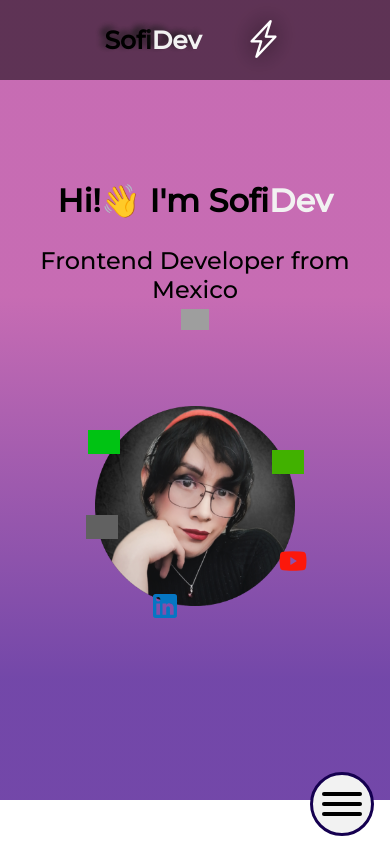
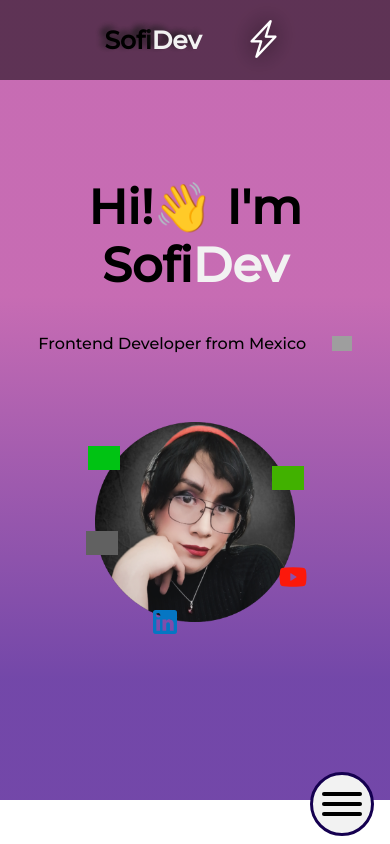
Before and after one commit to SofiDevO/SofiDev-landingpage, a PHP site: page / in a window 390 px wide. Run offline with PHP 8.4, Linux system fonts and the light colour scheme; grey boxes are pictures that could not be loaded.

Commit message:
Cqambios en responsive

```diff
--- a/Styles/styles.css
+++ b/Styles/styles.css
@@ -45,7 +45,7 @@ padding: 15px;
 h1 {
 
   color: var(--pure-black);
-  font-size: 2em;
+  font-size: 3em;
   text-align: center;
   font-weight: 600;
 }
@@ -61,20 +61,20 @@ h1 span:hover {
 
 
 #hero h2 {
-  font-size: 1.5em;
+  font-size: 1em;
   text-align: center;
   font-weight: 500;
   display: flex;
   align-content: center;
   align-items: center;
   justify-content: space-evenly;
-  gap: 5px;
+  gap: 2px;
   flex-wrap: wrap;
   padding: 0 0 56px 0;
 }
 
 .mexico-bandera{
-  width: 28px;
+  width: 20px;
 
 }
 
@@ -167,12 +167,13 @@ h1 span:hover {
   }
 
   #hero h1 {
-    font-size: 2.5em;
+    font-size: 5em;
     text-align: center;
     font-weight: 600;
   }
 
   #hero h2 {
+    font-size: 2em;
     padding: 0;
   }
 
--- a/index.html
+++ b/index.html
@@ -46,7 +46,7 @@
 <body>
   <section id="header">
     <div class="container">
-     <a href="./index.html">
+     <a href="https://itssofi.dev">
       <p class="logo">Sofi<span> Dev</span> </p>
      </a>
     </div>
```
